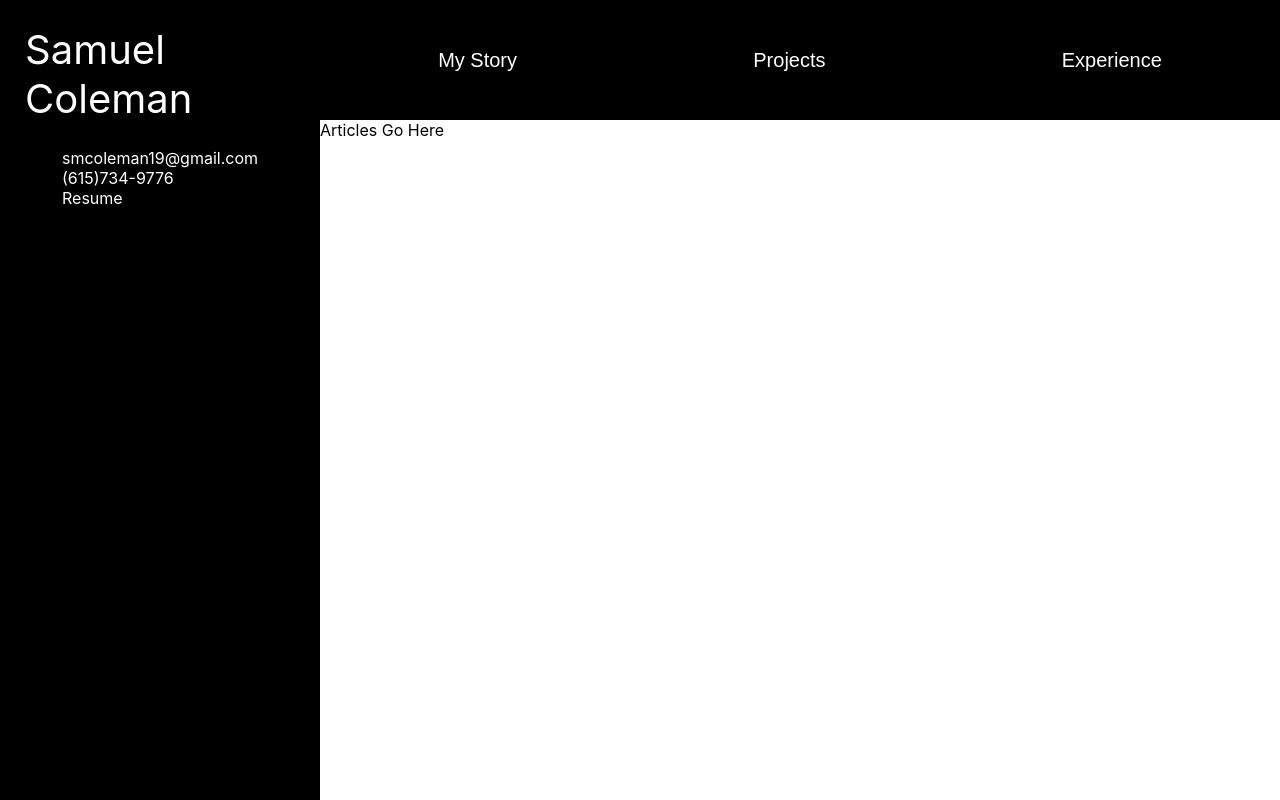
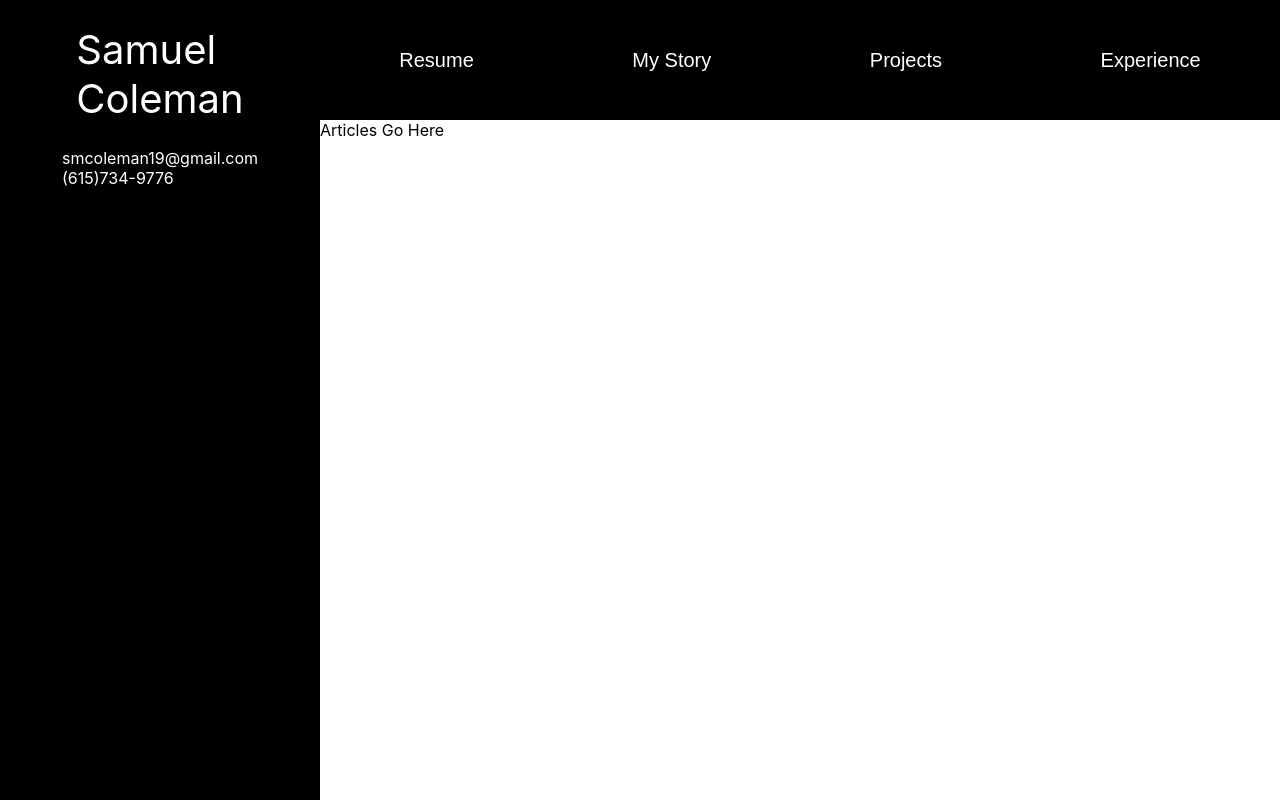
Before and after one commit to SamuelColeman/personal-website, a React (Create React App) app: page / in a window 1280 px wide. Built offline with nearby package versions, Linux system fonts and the light colour scheme.

Commit message:
Move resume to navigation component

```diff
--- a/src/components/Header/Header.js
+++ b/src/components/Header/Header.js
@@ -5,11 +5,13 @@ export default class Header extends Component {
 	render() {
 		return (
 			<div className="header">
-				<div className="name">Samuel Coleman</div>
+				<div className="name">
+					<div>Samuel</div>
+					<div>Coleman</div>
+				</div>
 				<div className="contact_info">
 					<div>smcoleman19@gmail.com</div>
 					<div>(615)734-9776</div>
-					<div>Resume</div>
 				</div>
 			</div>
 		)
--- a/src/components/Navigation/Navigation.js
+++ b/src/components/Navigation/Navigation.js
@@ -5,6 +5,7 @@ export default class Navigation extends Component {
 	render() {
 		return (
 			<div className="navigation">
+				<button className="nav-btn">Resume</button>
 				<button className="nav-btn">My Story</button>
 				<button className="nav-btn">Projects</button>
 				<button className="nav-btn">Experience</button>
```
